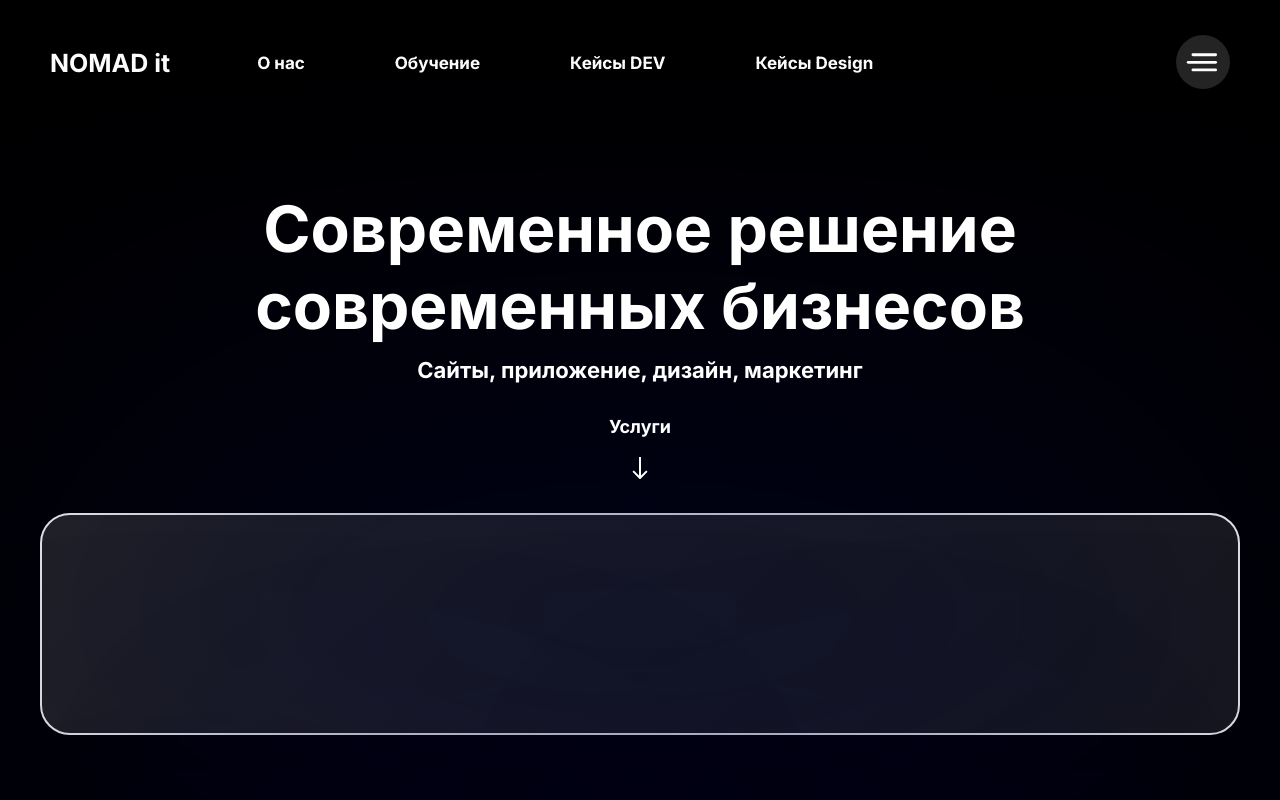
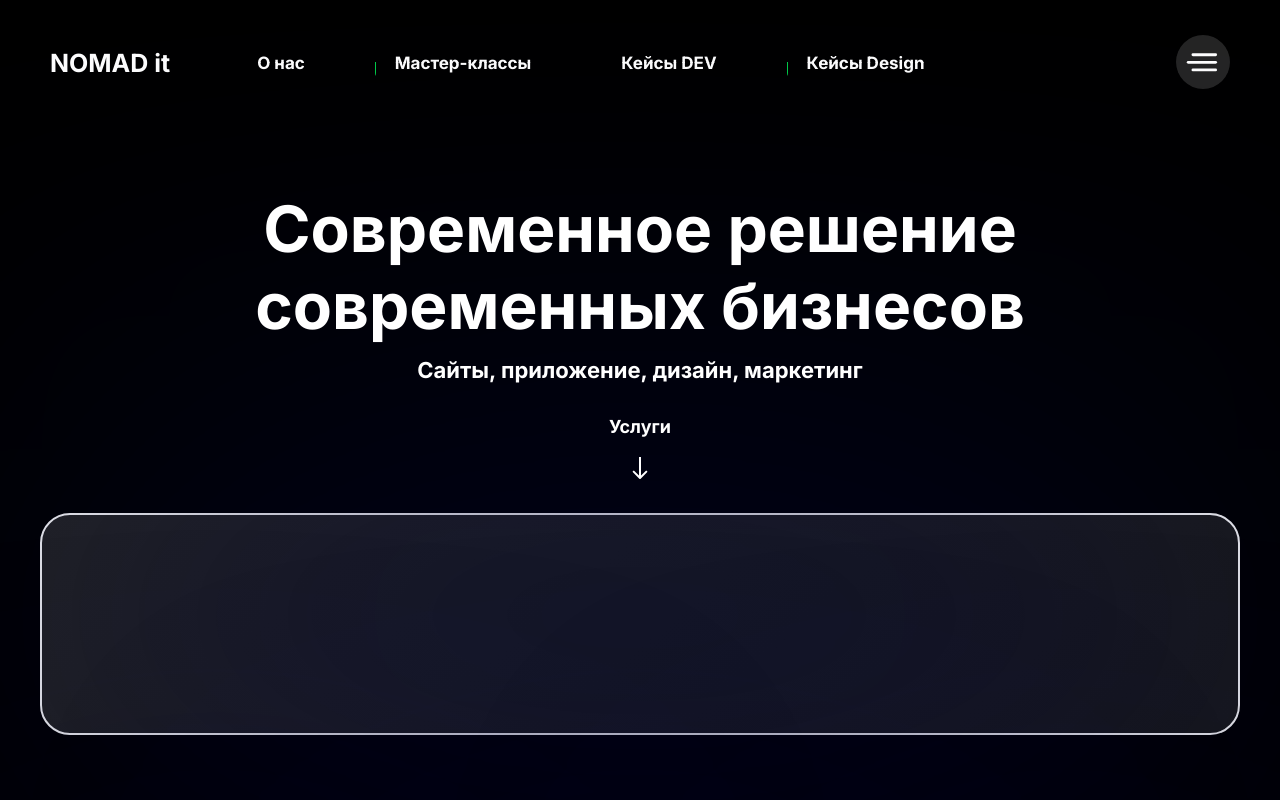
Before and after one commit to verozroke/nomad-it-but-better, a Vue app: page / in a window 1280 px wide. Shown: the top 800 px of the page. Built offline with nearby package versions, Linux system fonts and the light colour scheme; a web font is replaced by a local one.

Commit message:
master-classes

```diff
--- a/src/components/header/HeaderVue.vue
+++ b/src/components/header/HeaderVue.vue
@@ -7,7 +7,7 @@
           <RouterLink :to="{ name: 'AboutUs' }" href="">О нас</RouterLink>
         </li>
         <li>
-          <RouterLink :to="{ name: 'Courses' }" href="">Обучение </RouterLink>
+          <RouterLink :to="{ name: 'Courses' }" href="">Мастер-классы </RouterLink>
         </li>
         <li>
           <RouterLink :to="{ name: 'CasesDev' }" href="">Кейсы DEV</RouterLink>
```
